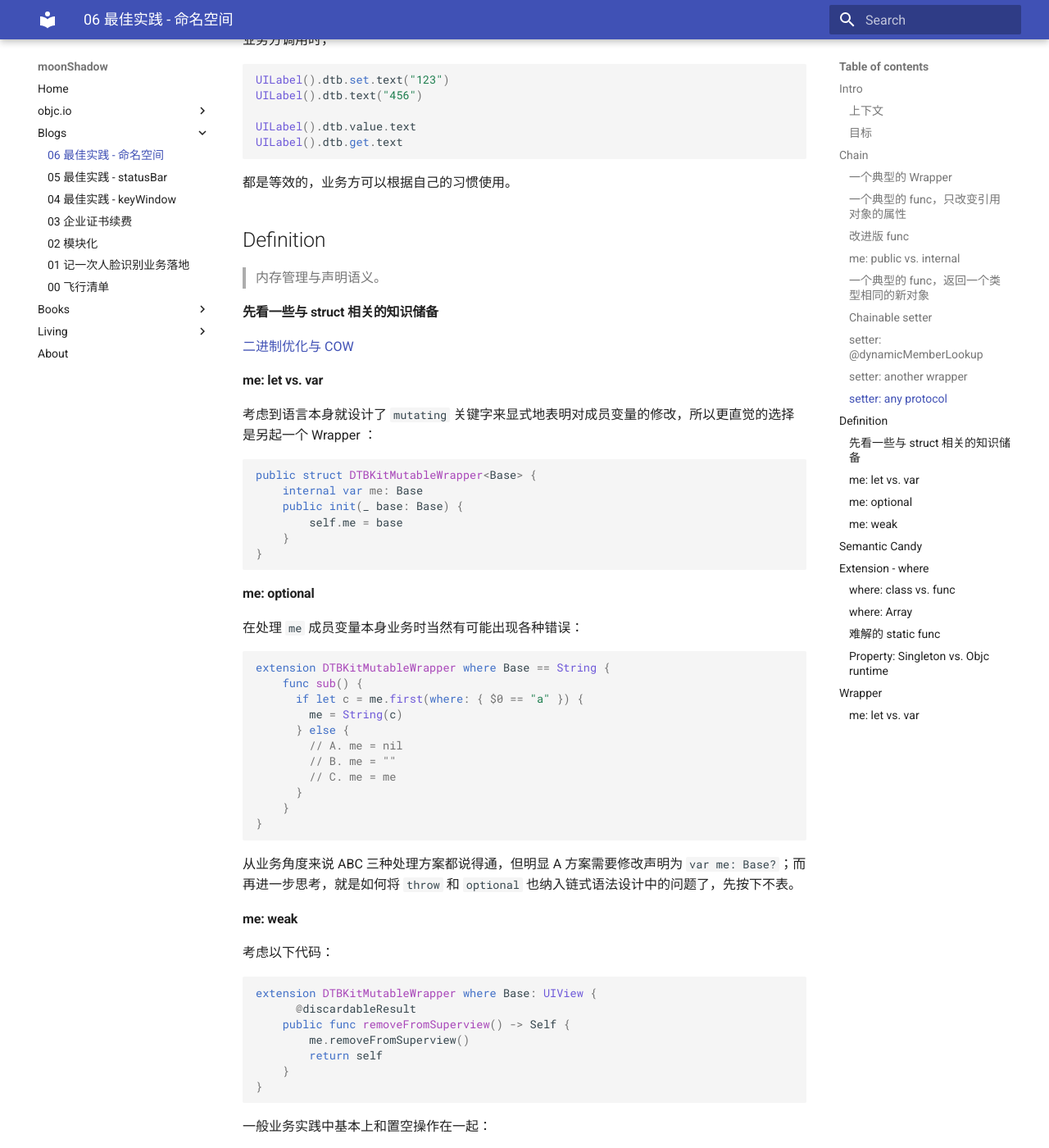
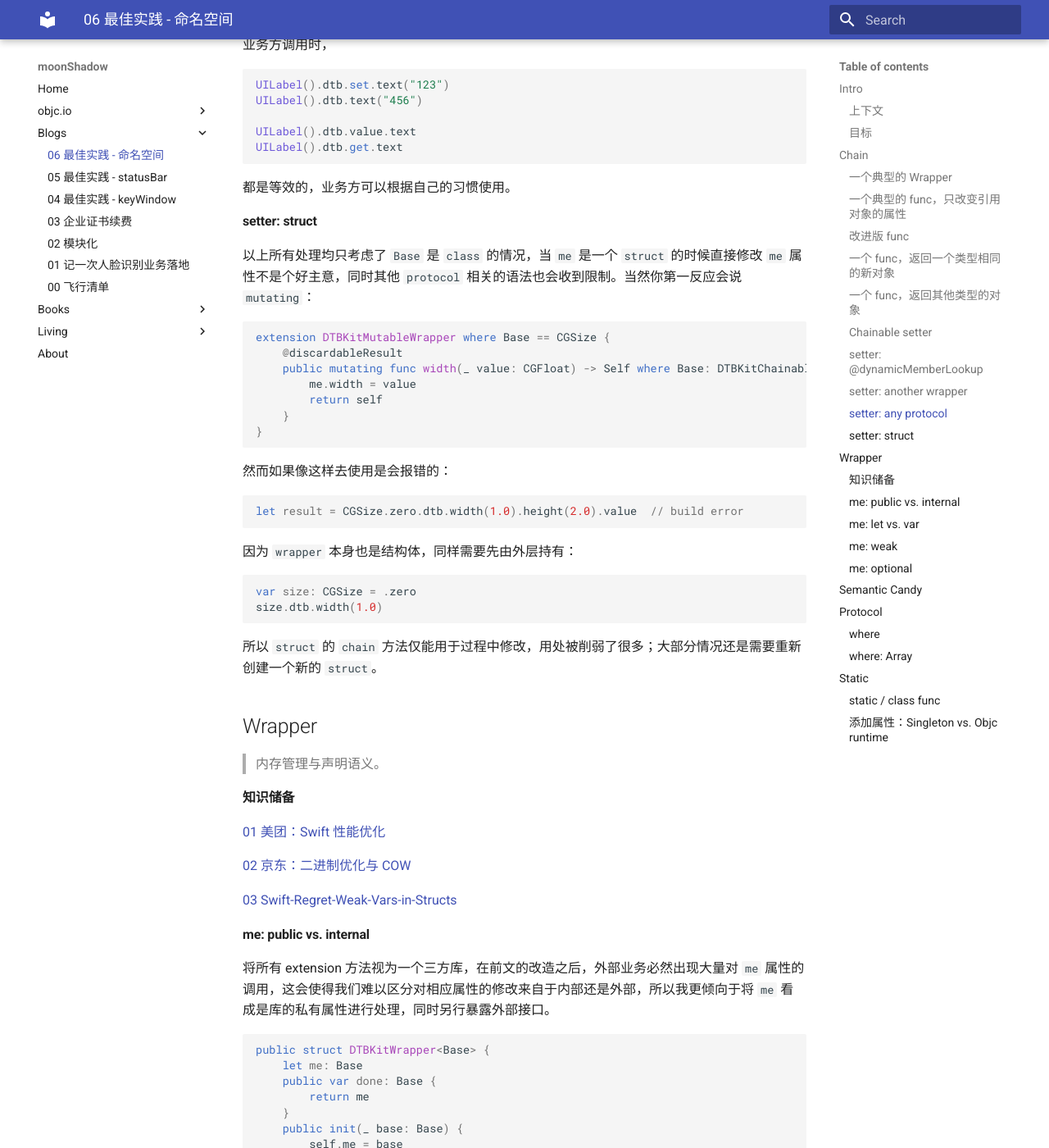
Before and after one commit to darkThanBlack/darkThanBlack.github.io, an MkDocs documentation site: the page built from docs/blogs/06-bp-namespace.md, in a window 1280 px wide and 1400 px high, scrolled down 5952 px. Shown: the whole window at 82% size. Built offline with MkDocs 1.6.1 and Material for MkDocs 9.7.7, drawn with Linux system fonts in a browser that asks for light colours; some of the changed text lies outside the part shown.

Commit message:
[feat] daily

````diff
--- a/docs/blogs/06-bp-namespace.md
+++ b/docs/blogs/06-bp-namespace.md
@@ -133,29 +133,7 @@
 
 
 
-#### me: public vs. internal
-
-将所有 extension 方法视为一个三方库，在前文的改造之后，外部业务必然出现大量对 ``me`` 属性的调用，这会使得我们难以区分对相应属性的修改来自于内部还是外部，所以我更倾向于将 ``me`` 看成是库的私有属性进行处理，同时另行暴露外部接口。
-
-```swift
-public struct DTBKitWrapper<Base> {
-    let me: Base
-    public var done: Base {
-        return me
-    }
-    public init(_ base: Base) {
-        self.me = base
-    }
-}
-
-func main() {
-    let label = UILabel().dtb.setText("A").done
-}
-```
-
-
-
-#### 一个典型的 func，返回一个类型相同的新对象
+#### 一个 func，返回一个类型相同的新对象
 
 ```swift
 extension DTBKitWrapper where Base: UIImage {
@@ -198,6 +176,28 @@
 
 
 
+#### 一个 func，返回其他类型的对象
+
+这时其实是强业务相关，因为业务方拿到返回值后可能会做两件事：
+
+* 返回值与当前对象无关；
+* 需要对返回值进行处理后更新当前对象；
+* 两种情况都有可能。
+
+而**链式语法在设计上应当注意业务是连续的**，所以除了第二种情况，应该让业务方通过拆箱方法获取原始值后自行调用，举个例子：
+
+```swift
+@discardableResult
+public func sizeThatFits(_ size: CGSize, setter: ((_ base: Base, _ result: CGSize) -> Void)) -> Self {
+    setter(me, me.sizeThatFits(size))
+    return self
+}
+```
+
+提供方法的目的是为了更新 ``UIView``本身，如果业务方拿到 ``size`` 以后是为了做其他事，那么直接调用原始的 ``sizeThatFits:`` 方法即可。
+
+
+
 #### Chainable setter
 
 很容易想到，链式语法的应用场景之一就是改写一系列的赋值语句，让业务看起来更为紧凑，而其中最容易改写的就是大部分的成员变量赋值，实现也很简单，不再赘述：
@@ -285,7 +284,7 @@
 let res = UIImage().set.base64("123").dtb.zipTo(0.7).set.tintColor(.gray).value
 ```
 
-业务层不应该感知具体的 wrapper，而是只注意返回值类型。
+业务层不需要感知具体的 wrapper，只注意返回值类型。
 
 
 
@@ -327,21 +326,78 @@
 
 
 
-## Definition
+#### setter: struct
+
+以上所有处理均只考虑了 ``Base`` 是 ``class`` 的情况，当 ``me`` 是一个 ``struct`` 的时候直接修改 ``me`` 属性不是个好主意，同时其他 ``protocol`` 相关的语法也会收到限制。当然你第一反应会说 ``mutating``：
+
+```swift
+extension DTBKitMutableWrapper where Base == CGSize {
+    @discardableResult
+    public mutating func width(_ value: CGFloat) -> Self where Base: DTBKitChainable {
+        me.width = value
+        return self
+    }
+}
+```
+
+然而如果像这样去使用是会报错的：
+
+```swift
+let result = CGSize.zero.dtb.width(1.0).height(2.0).value  // build error
+```
+
+因为 ``wrapper`` 本身也是结构体，同样需要先由外层持有：
+
+```swift
+var size: CGSize = .zero
+size.dtb.width(1.0)
+```
+
+所以 ``struct`` 的 ``chain`` 方法仅能用于过程中修改，用处被削弱了很多；大部分情况还是需要重新创建一个新的 ``struct``。
+
+
+
+## Wrapper
 
 > 内存管理与声明语义。
 
 
 
-#### 先看一些与 struct 相关的知识储备
+#### 知识储备
 
-[二进制优化与 COW](https://juejin.cn/post/7191406877819797561)
+[01  美团：Swift 性能优化](https://tech.meituan.com/2018/11/01/swift-compile-performance-optimization.html)
+
+[02  京东：二进制优化与 COW](https://juejin.cn/post/7191406877819797561)
+
+[03  Swift-Regret-Weak-Vars-in-Structs](https://belkadan.com/blog/2021/12/Swift-Regret-Weak-Vars-in-Structs/#)
+
+
+
+#### me: public vs. internal
+
+将所有 extension 方法视为一个三方库，在前文的改造之后，外部业务必然出现大量对 ``me`` 属性的调用，这会使得我们难以区分对相应属性的修改来自于内部还是外部，所以我更倾向于将 ``me`` 看成是库的私有属性进行处理，同时另行暴露外部接口。
+
+```swift
+public struct DTBKitWrapper<Base> {
+    let me: Base
+    public var done: Base {
+        return me
+    }
+    public init(_ base: Base) {
+        self.me = base
+    }
+}
+
+func main() {
+    let label = UILabel().dtb.setText("A").done
+}
+```
 
 
 
 #### me: let vs. var
 
-考虑到语言本身就设计了 ``mutating`` 关键字来显式地表明对成员变量的修改，所以更直觉的选择是另起一个 Wrapper ：
+直觉的选择是另起一个 Wrapper ：
 
 ```swift
 public struct DTBKitMutableWrapper<Base> {
@@ -351,28 +407,6 @@
     }
 }
 ```
-
-
-
-#### me: optional
-
-在处理 ``me`` 成员变量本身业务时当然有可能出现各种错误：
-
-```swift
-extension DTBKitMutableWrapper where Base == String {
-    func sub() {
-      if let c = me.first(where: { $0 == "a" }) {
-      	me = String(c)
-      } else {
-        // A. me = nil
-        // B. me = ""
-        // C. me = me
-      }
-    }
-}
-```
-
-从业务角度来说 ABC 三种处理方案都说得通，但明显 A 方案需要修改声明为 `` var me: Base?``；而再进一步思考，就是如何将 ``throw`` 和 ``optional`` 也纳入链式语法设计中的问题了，先按下不表。
 
 
 
@@ -408,7 +442,7 @@
 
 ```swift
 extension DTBKitMutableOptionalWrapper where Base: UIView {
-	  @discardableResult
+	@discardableResult
     public func removeFromSuperview() -> Self {
         me?.removeFromSuperview()
         me = nil
@@ -417,9 +451,29 @@
 }
 ```
 
-那么如果不用 ``optional`` 和置空操作，``removeFromSuperview`` 等类似的函数会不会造成引用计数和内存方面的问题？``me`` 属性本身是否需要 ``weak`` 修饰呢？
+那么如果不考虑 ``optional`` 和置空，``removeFromSuperview`` 等类似的函数会不会造成引用计数和内存方面的问题？``me`` 属性本身是否需要 ``weak`` 修饰呢？参见"知识储备"链接 01。
 
-[Swift-Regret-Weak-Vars-in-Structs](https://belkadan.com/blog/2021/12/Swift-Regret-Weak-Vars-in-Structs/#)
+
+
+#### me: optional
+
+在处理 ``me`` 成员变量本身业务时当然有可能出现各种错误：
+
+```swift
+extension DTBKitMutableWrapper where Base == String {
+    func sub() {
+      if let c = me.first(where: { $0 == "a" }) {
+      	me = String(c)
+      } else {
+        // A. me = nil
+        // B. me = ""
+        // C. me = me
+      }
+    }
+}
+```
+
+从业务角度来说 ABC 三种处理方案都说得通，但明显 A 方案需要修改声明为 `` var me: Base?``；而再进一步思考，就是如何将 ``throw`` 和 ``optional`` 也纳入链式语法设计中的问题了，先按下不表。
 
 
 
@@ -430,13 +484,13 @@
 
 
 
-## Extension - where
+## Protocol
 
 > 泛型约束使用。
 
 
 
-#### where: class vs. func
+#### where
 
 > 方法本身的约束...
 
@@ -448,22 +502,18 @@
 
 
 
-#### 难解的 static func
+## Static
+
+> 全局/静态方法处理...
+
+
+
+#### static / class func
 
 > 静态方法...
 
 
 
-#### Property:  Singleton vs. Objc runtime
+#### 添加属性：Singleton vs. Objc runtime
 
 > 不得不需要添加属性时...
-
-
-
-## Wrapper
-
-
-
-#### me: let vs. var
-
-> 处理基础类型/结构体/指针...
````
Also changed, not shown: other parts of docs/blogs/06-bp-namespace.md (+1 -2 lines).
